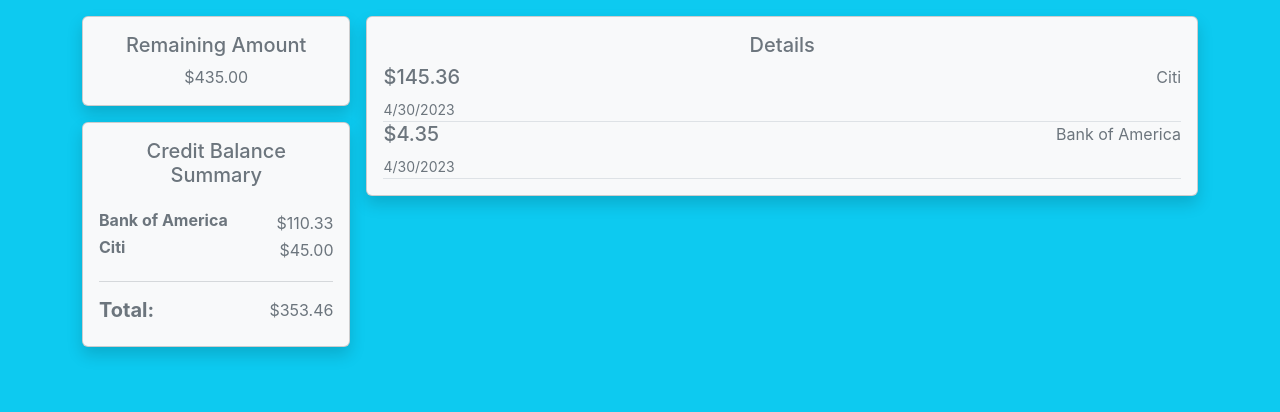
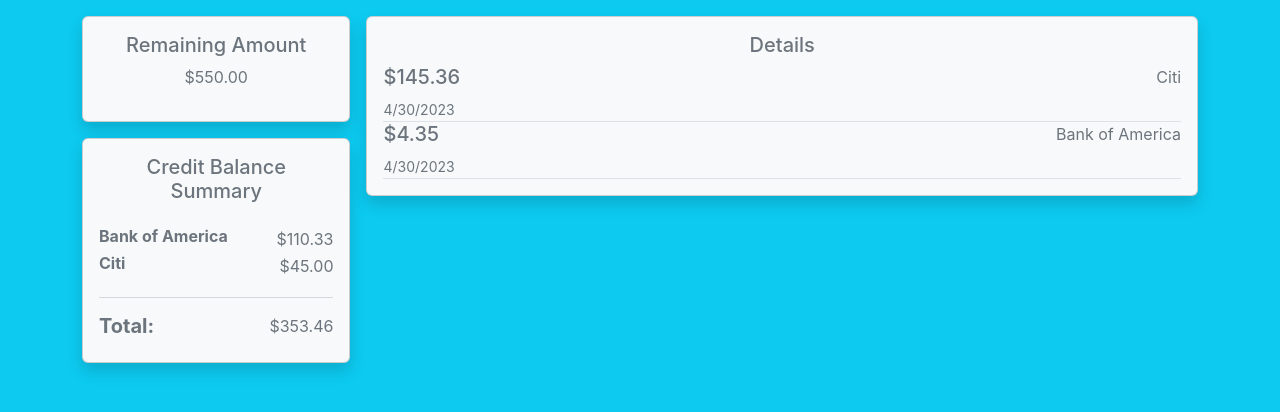
Before and after one commit to tcsauter/checkbook, a React (Create React App) app: page / in a window 1280 px wide. Shown: the top 412 px of the page. Built offline with nearby package versions, Linux system fonts and the light colour scheme.

Commit message:
Make RemainCard more interactive. Part 1.

```diff
--- a/src/layouts/HomePage/HomePage.tsx
+++ b/src/layouts/HomePage/HomePage.tsx
@@ -9,7 +9,7 @@
             {/*desktop*/}
             <div className='d-none d-md-flex justify-content-evenly'>
                 <div className='me-3'>
-                    <RemainCard name={""}/>
+                    <RemainCard initialAmount={550}/>
                     <CreditBalanceSummaryCard name={"Travis Sauter-Hunsberger"}/>
                 </div>
                 <div className='w-75'>
@@ -19,7 +19,7 @@
 
             {/*mobile*/}
             <div className='d-md-none'>
-                <RemainCard name={""}/>
+                <RemainCard initialAmount={550}/>
                 <CreditBalanceSummaryCard name={"Travis Sauter-Hunsberger"}/>
                 <DetailsCard name={""}/>
             </div>
--- a/src/layouts/HomePage/components/RemainCard.tsx
+++ b/src/layouts/HomePage/components/RemainCard.tsx
@@ -1,11 +1,65 @@
-import React from "react";
+import React, {useState} from "react";
 
-export const RemainCard: React.FC<{ name: string }> = (props) => {
+export const RemainCard: React.FC<{ initialAmount: number }> = (props) => {
+    const [initAmt, setInitAmt] = useState(props.initialAmount);
+
+    function theSwitcheroo() {
+        const remainInitAmtLabel = document.getElementById('remain-init-amt-label');
+        const remainAmtElem = document.getElementById('remain-amt-elem');
+        const initAmtEntry = document.getElementById('init-amt-entry');
+        const initAmtInput: HTMLInputElement = document.getElementById('init-amt-input') as HTMLInputElement;
+
+        // @ts-ignore
+        remainInitAmtLabel.innerText = 'Enter Starting Amount'
+        remainAmtElem?.setAttribute('class', 'd-none mt-2');
+        initAmtEntry?.setAttribute('class', 'input-group mb-3');
+        // initAmtInput.
+    }
+
     return (
         <div className='card bg-light text-muted shadow' id='remain-container'>
             <div className='card-body'>
-                <h5 className='card-title'>Remaining Amount</h5>
-                <p className='card-text' id='remain-amt'>$435.00</p>
+                <h5 className='card-title' id='remain-init-amt-label'>Remaining Amount</h5>
+                <p className='card-text mt-2' id='remain-amt-elem' onClick={theSwitcheroo}>
+                    {initAmt.toLocaleString('en-US', {
+                        style: "currency",
+                        currency: "USD"
+                    })}
+                </p>
+                <div className="d-none input-group mb-3" id='init-amt-entry'>
+                    <span className="input-group-text" id="basic-addon1">$</span>
+                    <div className="form-floating">
+                        <input type="text"
+                               className="form-control"
+                               id="init-amt-input"
+                               placeholder="Initial Ammount Input"
+                               onKeyUp={(event) => {
+                                   if(event.key === 'Enter') {
+                                       const remainInitAmtLabel = document.getElementById('remain-init-amt-label');
+                                       const remainAmtElem = document.getElementById('remain-amt-elem');
+                                       const initAmtEntry = document.getElementById('init-amt-entry');
+                                       const initAmtInput: HTMLInputElement = document.getElementById('init-amt-input') as HTMLInputElement;
+
+                                       const entry = Number(initAmtInput.value);
+
+                                       if(!isNaN(entry)) {
+                                           // @ts-ignore
+                                           remainInitAmtLabel.innerText = 'Remaining Amount'
+                                           remainAmtElem?.setAttribute('class', 'card-text mt-2');
+                                           initAmtEntry?.setAttribute('class', 'd-none mb-3');
+
+                                           setInitAmt(Number(initAmtInput.value));
+                                           initAmtInput.value = '';
+                                       }else{
+                                           const hintText = document.getElementById('hint-text');
+                                           hintText?.setAttribute('class', 'text-danger')
+                                       }
+                                   }
+                               }}
+                        />
+                    </div>
+                </div>
+                <small className='d-none' id='hint-text'>Enter a numeric value.</small>
             </div>
         </div>
     );
```
